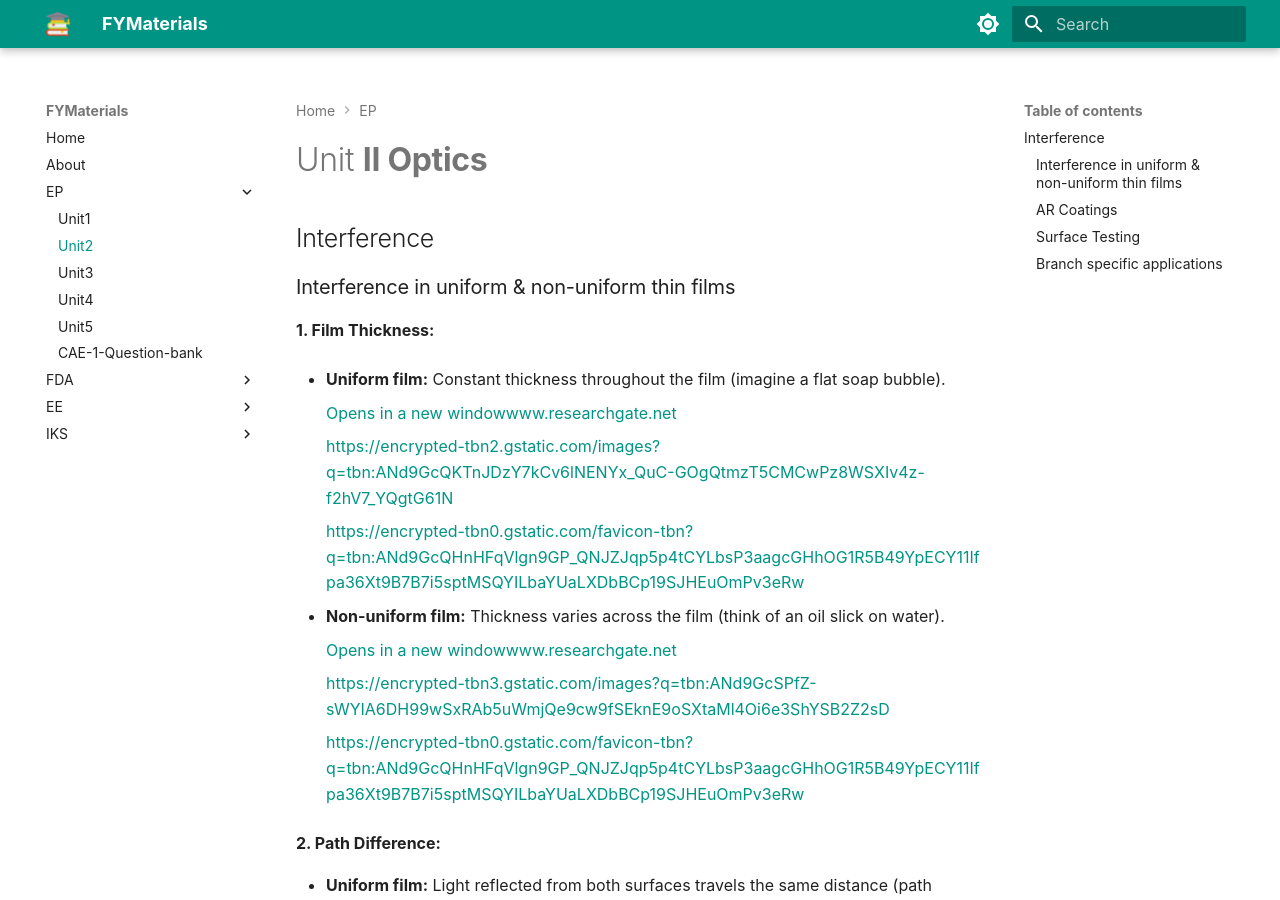
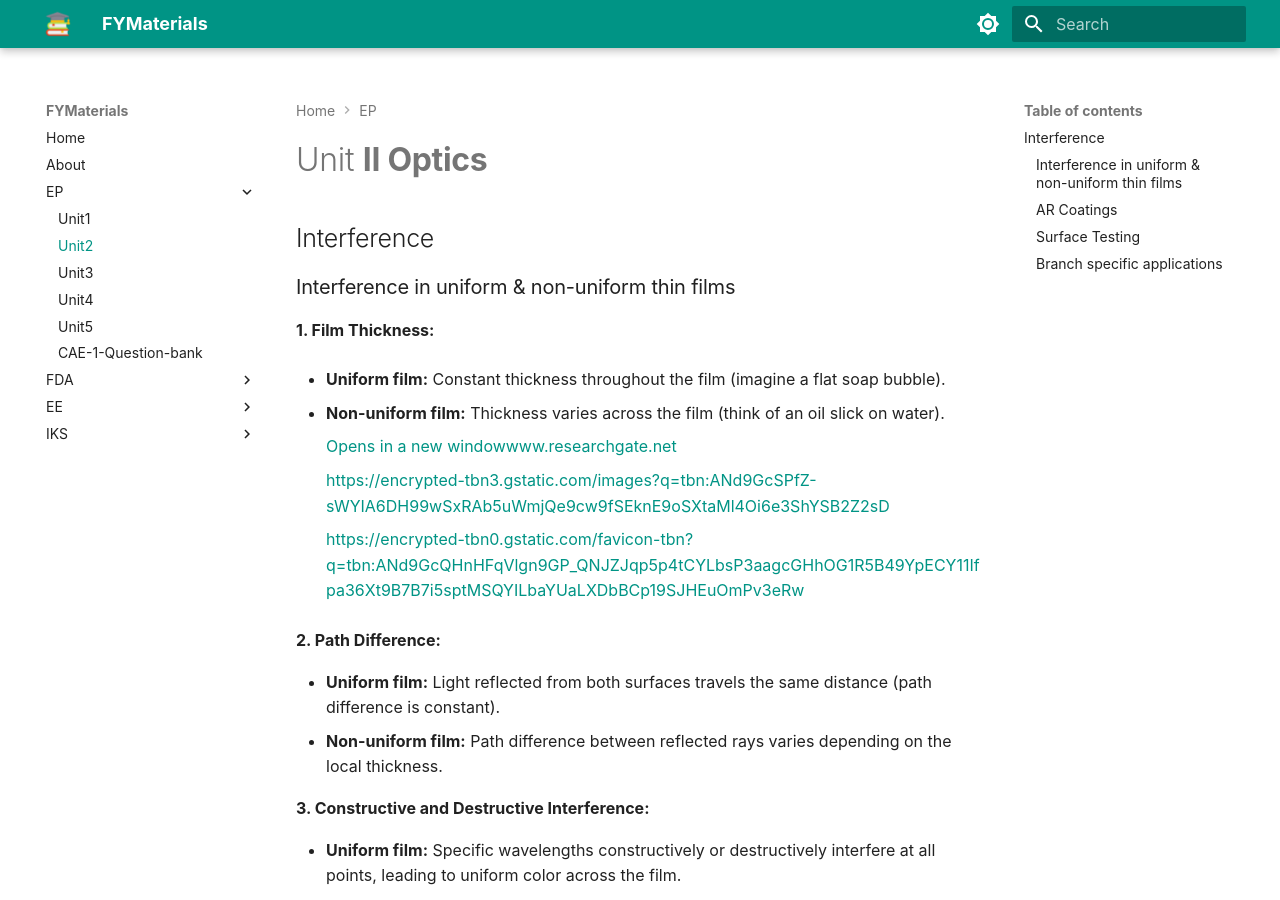
Before and after one commit to GautamPatil1/FYMaterials, an MkDocs documentation site: the page built from docs/EP/Unit2.md, in a window 1280 px wide and 900 px high. Built offline with MkDocs 1.6.1 and Material for MkDocs 9.7.7, drawn with Linux system fonts in a browser that asks for light colours; some web fonts are replaced.

```diff
--- a/docs/EP/Unit2.md
+++ b/docs/EP/Unit2.md
@@ -10,11 +10,6 @@
 
 - **Uniform film:** Constant thickness throughout the film (imagine a flat soap bubble).
 
-    [Opens in a new windowwww.researchgate.net](https://www.researchgate.net/figure/Geometry-of-a-a-uniform-and-b-a-non-uniform-weakly-absorbing-thin-film-onto-a-thick_fig1_345814539)
-
-    <https://encrypted-tbn2.gstatic.com/images?q=tbn:ANd9GcQKTnJDzY7kCv6lNENYx_QuC-GOgQtmzT5CMCwPz8WSXIv4z-f2hV7_YQgtG61N>
-
-    <https://encrypted-tbn0.gstatic.com/favicon-tbn?q=tbn:ANd9GcQHnHFqVlgn9GP_QNJZJqp5p4tCYLbsP3aagcGHhOG1R5B49YpECY11Ifpa36Xt9B7B7i5sptMSQYILbaYUaLXDbBCp19SJHEuOmPv3eRw>
 
 - **Non-uniform film:** Thickness varies across the film (think of an oil slick on water).
 
```
Also changed, not shown: docs/EE/EE-CAE-1-Question-Bank.md (deleted, +0 -1 lines).
